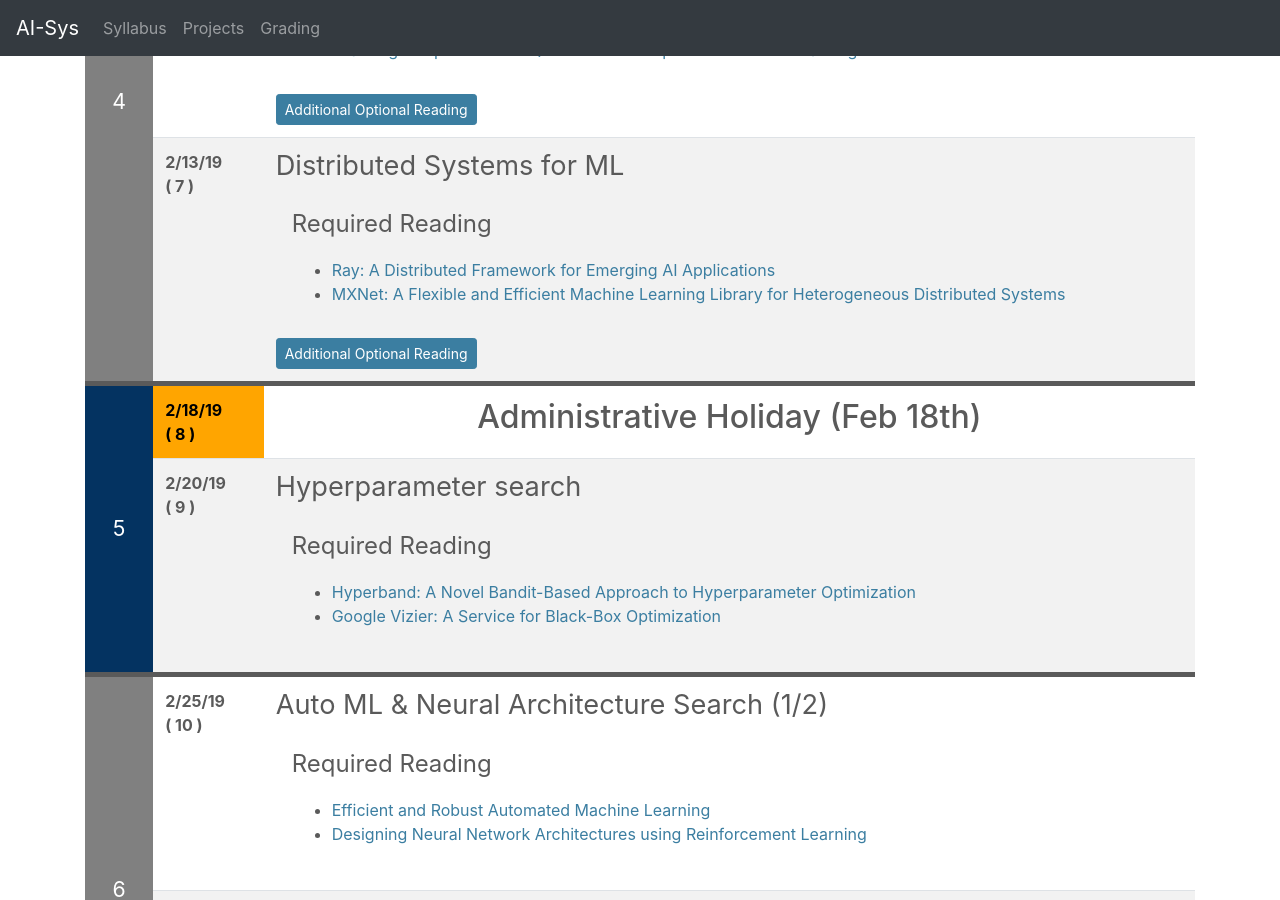
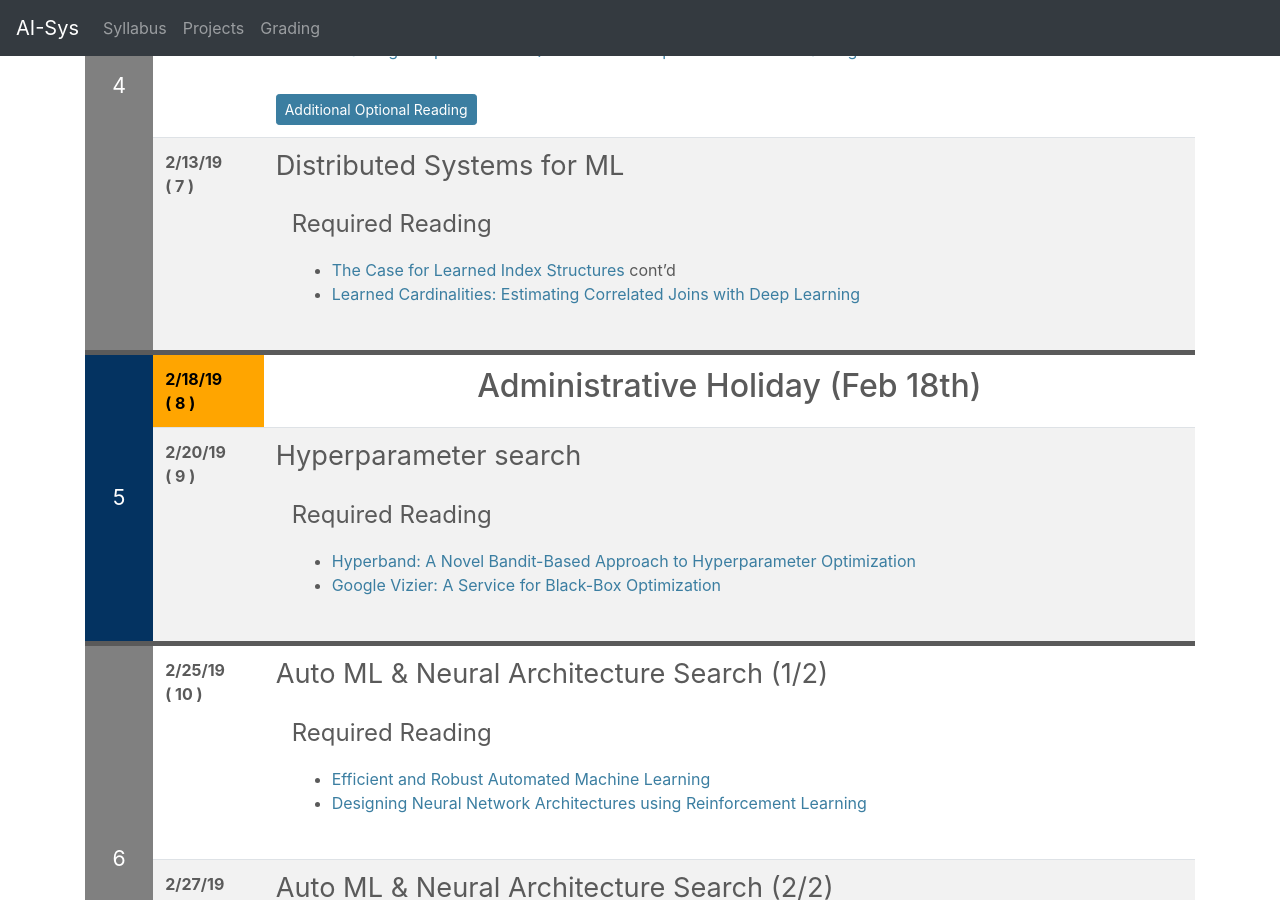
Before and after one commit to ucbrise/cs294-ai-sys-sp19, a Jekyll site: the page built from index.md, in a window 1280 px wide and 900 px high, scrolled down 3316 px. Built offline with Jekyll 4.4.1, drawn with Linux system fonts in a browser that asks for light colours; nearby versions of some CDN libraries; our own code applies the rules of GitHub Pages for plain Markdown files.

Commit message:
changed lectures for Wednesday 2/13

```diff
--- a/index.md
+++ b/index.md
@@ -333,15 +333,8 @@ If you find some of the reading confusing and want a more gentle introduction, t
 <div class="reading">
 <div class="required_reading" markdown="1">
 
-* [Ray: A Distributed Framework for Emerging AI Applications](https://arxiv.org/abs/1712.05889)
-* [MXNet: A Flexible and Efficient Machine Learning
-Library for Heterogeneous Distributed Systems](https://arxiv.org/1512.01274)
-
-</div>
-
-<div class="optional_reading" markdown="1">
-
-* [RLgraph: Flexible Computation Graphs for Deep Reinforcement Learning](https://arxiv.org/1810.09028)
+* [The Case for Learned Index Structures](https://arxiv.org/abs/1712.01208) cont'd
+* [Learned Cardinalities: Estimating Correlated Joins with Deep Learning](https://arxiv.org/pdf/1809.00677.pdf)
 
 </div>
 </div>
```
Also changed, not shown: other parts of index.md (+2 -2 lines), 1 other file.
